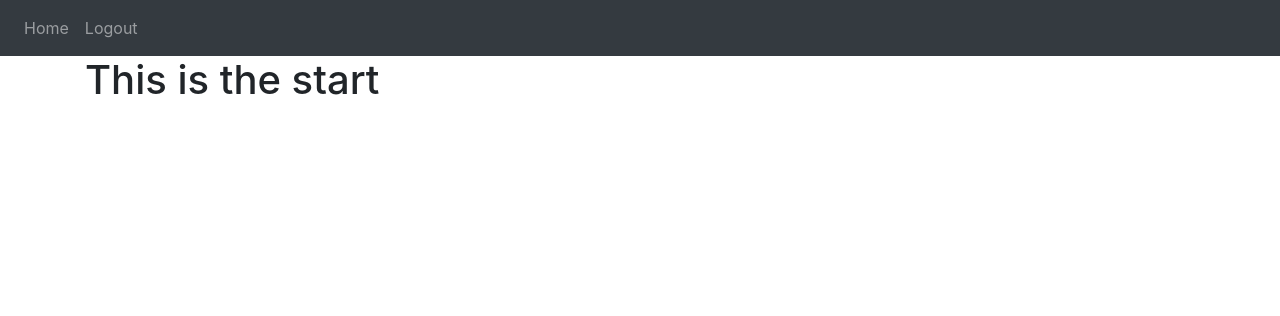
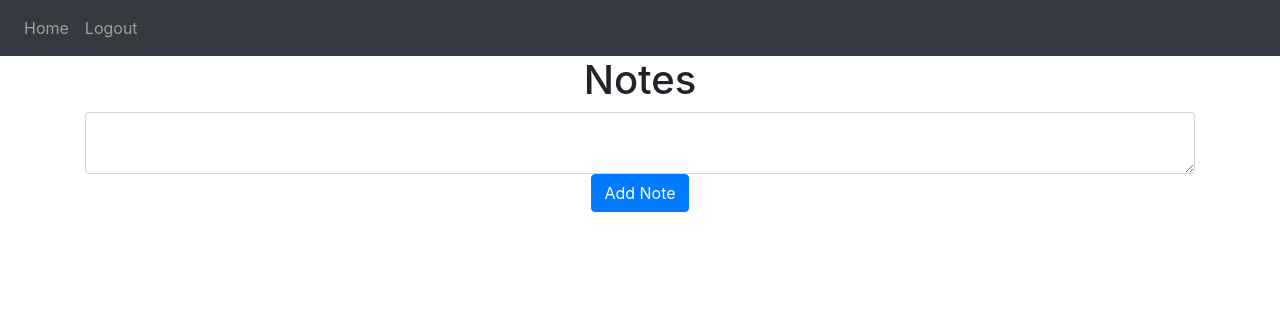
Before and after one commit to hanasoka/Evil, a Flask app: page / in a window 1280 px wide. Shown: the top 316 px of the page. Run offline with Flask 3, Linux system fonts and the light colour scheme; a user stored in the database is signed in; some libraries are stand-ins or nearby versions.

Commit message:
added form for note in home.html

```diff
--- a/website/templates/home.html
+++ b/website/templates/home.html
@@ -1,5 +1,17 @@
 {% extends "base.html" %}
 {% block title %}Home Here{% endblock %}
 {% block content %}
-<h1>This is the start</h1>
+<h1 align="center">Notes</h1>
+<ul class="list-group list-group-flush" id="notes">
+  {% for note in user.notes %}
+  <li class="list-group-item">{{note.data}}</li>
+  {% endfor %}
+
+</ul>
+<form method="POST">
+  <textarea name="note" id="note" class="form-control"></textarea>
+  <div align="center">
+    <button type="submit" class="btn btn-primary">Add Note</button>
+  </div>
+</form>
 {% endblock %}
```
